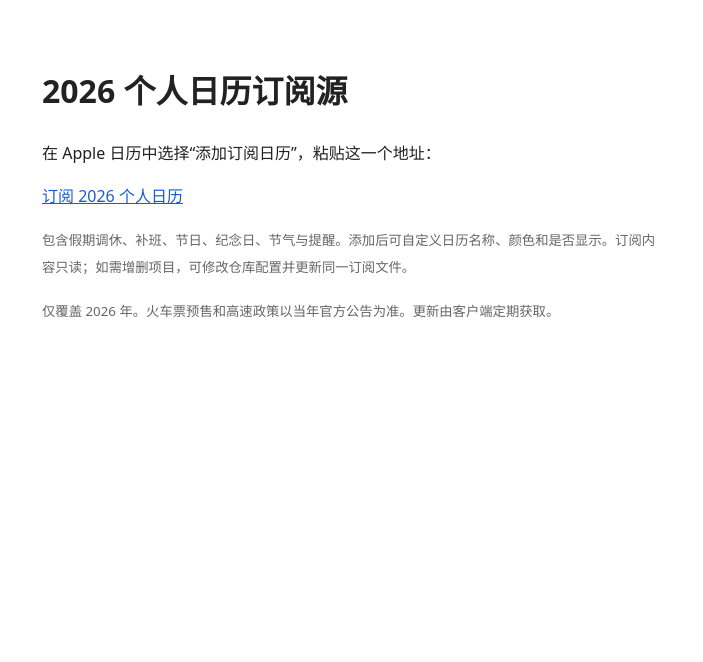
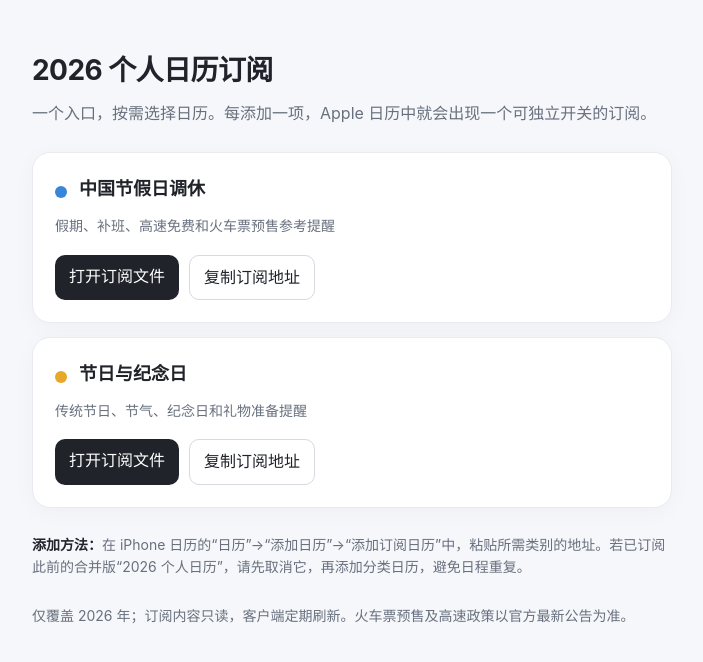
Before and after one commit to iwqv/personal-calendar-feed, a plain HTML site: page docs/index.html in a window 1280 px wide. Shown: the whole page, without its empty margins (288-991 px from the left). Drawn offline with Linux system fonts and the light colour scheme.

Commit message:
Offer separate calendar subscriptions from one page

```diff
--- a/docs/index.html
+++ b/docs/index.html
@@ -2,11 +2,40 @@
 <html lang="zh-CN">
 <meta charset="utf-8">
 <meta name="viewport" content="width=device-width,initial-scale=1">
-<title>2026 个人日历订阅源</title>
-<style>body{font-family:system-ui,-apple-system,sans-serif;max-width:620px;margin:64px auto;padding:0 24px;line-height:1.7;color:#222}a{color:#175cd3}li{margin:12px 0}small{color:#666}</style>
-<h1>2026 个人日历订阅源</h1>
-<p>在 Apple 日历中选择“添加订阅日历”，粘贴这一个地址：</p>
-<p><a href="calendar.ics">订阅 2026 个人日历</a></p>
-<p><small>包含假期调休、补班、节日、纪念日、节气与提醒。添加后可自定义日历名称、颜色和是否显示。订阅内容只读；如需增删项目，可修改仓库配置并更新同一订阅文件。</small></p>
-<small>仅覆盖 2026 年。火车票预售和高速政策以当年官方公告为准。更新由客户端定期获取。</small>
+<title>2026 个人日历订阅</title>
+<style>
+  :root{font-family:-apple-system,BlinkMacSystemFont,"PingFang SC",sans-serif;color:#20232a;background:#f6f7fb}
+  *{box-sizing:border-box}body{max-width:680px;margin:0 auto;padding:48px 20px 80px;line-height:1.6}
+  h1{font-size:28px;letter-spacing:-.02em;margin:0 0 8px}h2{font-size:18px;margin:0 0 5px}
+  p{margin:0}.intro{color:#68707e;margin-bottom:26px}.grid{display:grid;gap:14px}
+  .card{background:white;border:1px solid #e9ebf0;border-radius:18px;padding:22px;box-shadow:0 5px 24px #23263a08}
+  .card p{color:#68707e;font-size:14px}.top{display:flex;align-items:center;gap:12px;margin-bottom:6px}
+  .dot{width:12px;height:12px;border-radius:50%;background:#e7a727;flex:none}.dot.blue{background:#3786da}
+  .actions{display:flex;gap:10px;flex-wrap:wrap;margin-top:17px}a,button{font:inherit;border-radius:10px;padding:9px 14px;cursor:pointer}
+  a{background:#20232a;color:white;text-decoration:none}button{background:white;color:#20232a;border:1px solid #d6d9e1}
+  .note{font-size:14px;color:#68707e;margin-top:26px}.note strong{color:#20232a}
+</style>
+<h1>2026 个人日历订阅</h1>
+<p class="intro">一个入口，按需选择日历。每添加一项，Apple 日历中就会出现一个可独立开关的订阅。</p>
+<div class="grid">
+  <section class="card">
+    <div class="top"><span class="dot blue"></span><h2>中国节假日调休</h2></div>
+    <p>假期、补班、高速免费和火车票预售参考提醒</p>
+    <div class="actions"><a href="holiday.ics">打开订阅文件</a><button type="button" data-feed="holiday.ics">复制订阅地址</button></div>
+  </section>
+  <section class="card">
+    <div class="top"><span class="dot"></span><h2>节日与纪念日</h2></div>
+    <p>传统节日、节气、纪念日和礼物准备提醒</p>
+    <div class="actions"><a href="festival.ics">打开订阅文件</a><button type="button" data-feed="festival.ics">复制订阅地址</button></div>
+  </section>
+</div>
+<p class="note"><strong>添加方法：</strong>在 iPhone 日历的“日历”→“添加日历”→“添加订阅日历”中，粘贴所需类别的地址。若已订阅此前的合并版“2026 个人日历”，请先取消它，再添加分类日历，避免日程重复。</p>
+<p class="note">仅覆盖 2026 年；订阅内容只读，客户端定期刷新。火车票预售及高速政策以官方最新公告为准。</p>
+<script>
+  for(const button of document.querySelectorAll('[data-feed]')) button.addEventListener('click',async()=>{
+    const url=new URL(button.dataset.feed,location.href).href;
+    try {await navigator.clipboard.writeText(url);button.textContent='已复制';setTimeout(()=>button.textContent='复制订阅地址',1800)}
+    catch {window.prompt('复制订阅地址',url)}
+  });
+</script>
 </html>
```
